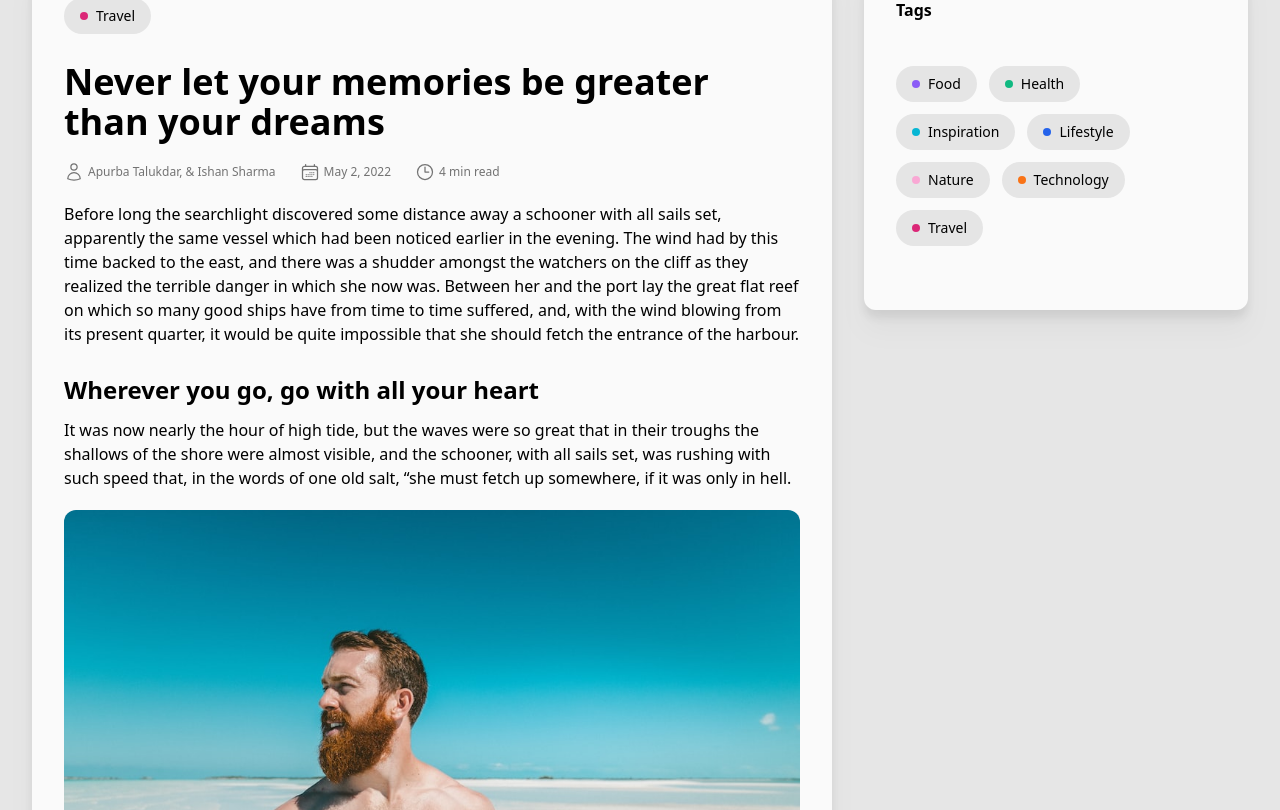
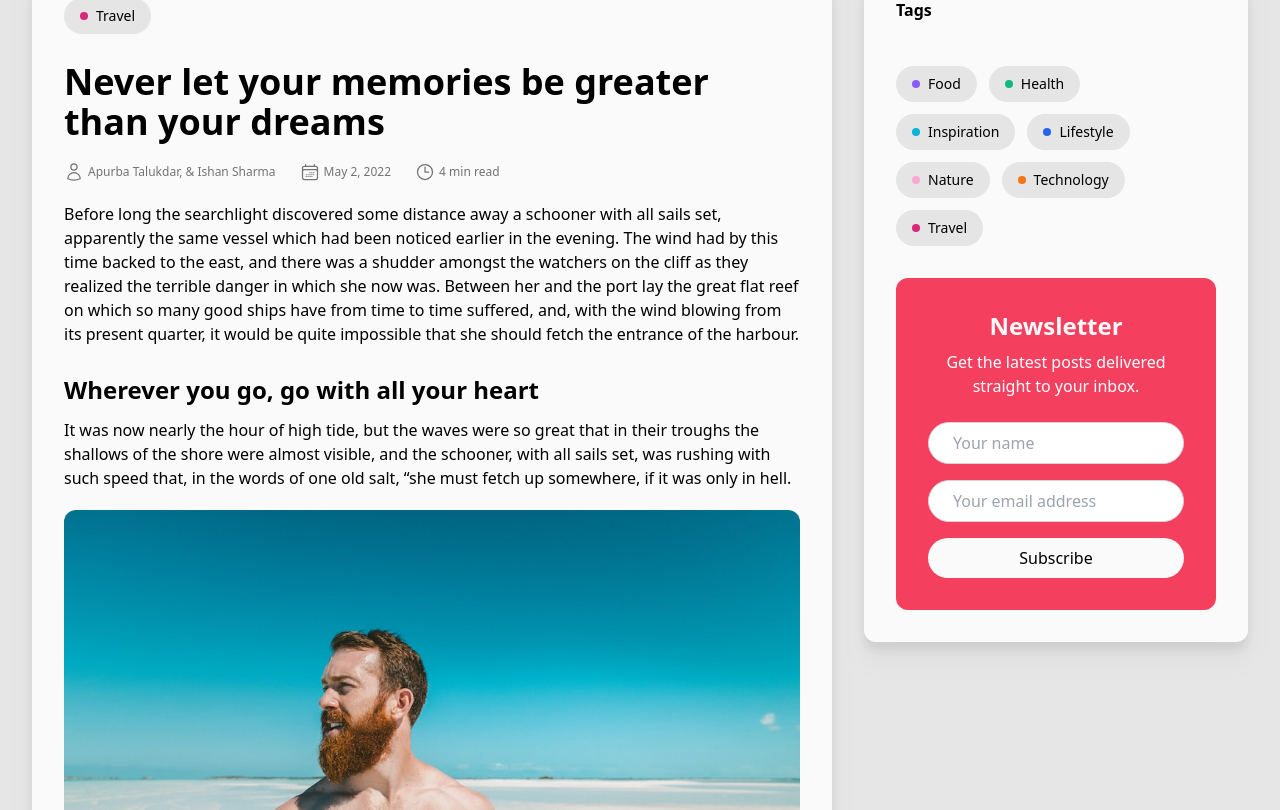
Before and after one commit to dashiedash/neon-theme, a Next.js app: page /items/post-fullwidth in a window 1280 px wide. Shown: the part 610-1420 px from the top of the page. Built offline with nearby package versions, Linux system fonts and the light colour scheme.

Commit message:
Design newsletter component

```diff
--- a/src/components/main/side.tsx
+++ b/src/components/main/side.tsx
@@ -1,4 +1,7 @@
 // Utilities
+// Imports
+import React from "react";
+
 // Get color of the button based on the tag
 const getTagColor = (tag: string) => {
   switch (tag) {
@@ -83,39 +86,42 @@ export const TagGroup = () => {
 };
 
 // Newsletter Component
-import React from "react";
-
-const Newsletter = () => {
-  const handleSubmit = (event) => {
+export const Newsletter = () => {
+  const handleSubmit = (event: { preventDefault: () => void }) => {
     event.preventDefault();
-    // Handle form submission here
   };
 
   return (
-    <div>
-      <h2 className="text-2xl font-bold mb-4">Newsletter</h2>
-      <p className="text-gray-600 mb-6">
-        Get the latest posts delivered straight to your inbox.
-      </p>
+    <section className="bg-rose-500 text-center p-8 rounded-xl">
+      <header>
+        <h2 className="text-2xl font-bold text-neutral-50 mb-2">Newsletter</h2>
+        <p className="text-white mb-6">
+          Get the latest posts delivered straight to your inbox.
+        </p>
+      </header>
       <form onSubmit={handleSubmit} className="flex flex-col space-y-4">
         <input
           type="text"
           placeholder="Your name"
-          className="px-4 py-2 border border-gray-300 rounded"
+          id="name"
+          required
+          aria-required="true"
+          className="px-6 py-2 border border-gray-300 rounded-full"
         />
         <input
           type="email"
           placeholder="Your email address"
-          className="px-4 py-2 border border-gray-300 rounded"
+          id="email"
+          required
+          aria-required="true"
+          className="px-6 py-2 border border-gray-300 rounded-full"
         />
         <button
           type="submit"
-          className="bg-blue-500 text-white py-2 px-4 rounded hover:bg-blue-600">
+          className="bg-neutral-50 py-2 px-4 rounded-full hover:bg-rose-100">
           Subscribe
         </button>
       </form>
-    </div>
+    </section>
   );
 };
-
-export default Newsletter;
--- a/src/pages/items/post-fullwidth.tsx
+++ b/src/pages/items/post-fullwidth.tsx
@@ -11,7 +11,7 @@ import {
 } from "@/components/main/article";
 import { SocialLinks } from "@/components/main/social-links";
 import { AuthorCard } from "@/components/main/author";
-import { Tags, TagGroup } from "@/components/main/side";
+import { Tags, TagGroup, Newsletter } from "@/components/main/side";
 
 // Content
 const PostFullwidth = () => {
@@ -200,6 +200,7 @@ const PostFullwidth = () => {
           <div className="container">
             <div className="bg-neutral-50 p-8 drop-shadow-xl rounded-xl my-8">
               <TagGroup />
+              <Newsletter />
             </div>
           </div>
         </div>
```
